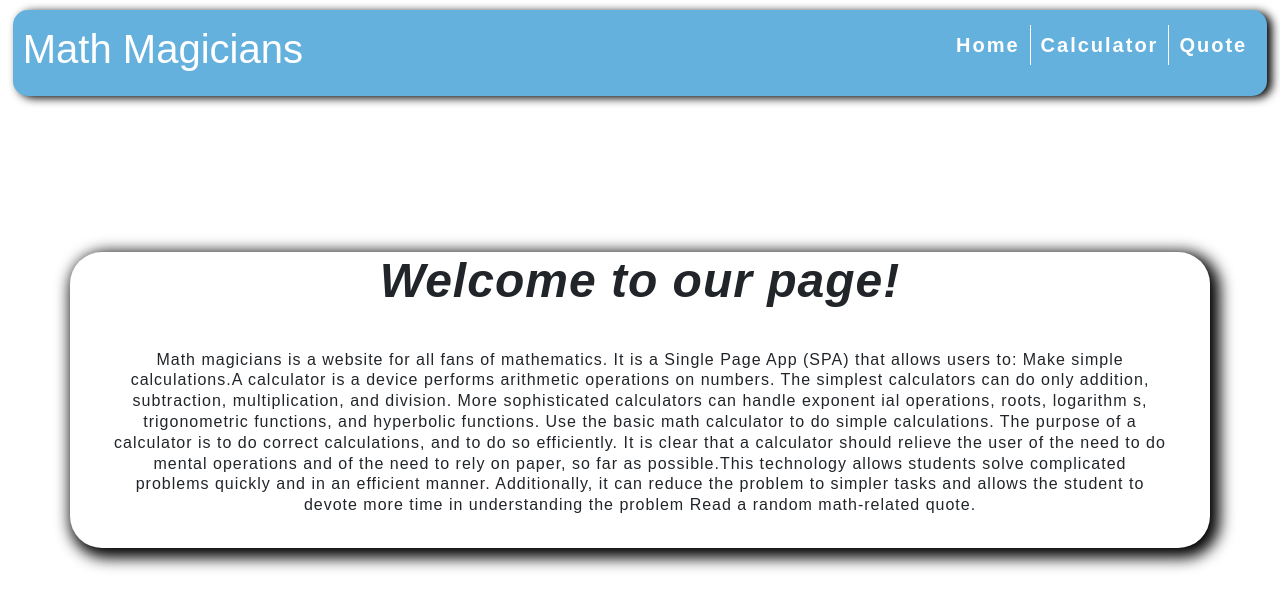
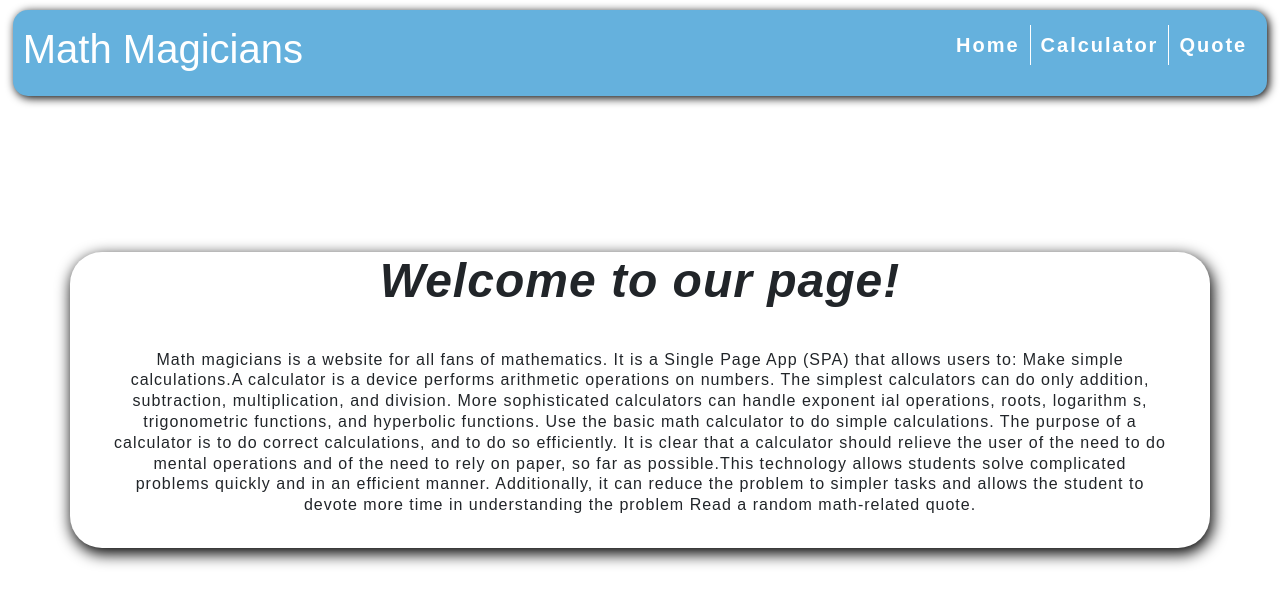
Before and after one commit to jerryowusu/math-magicians, a React (Create React App) app: page / in a window 1280 px wide. Shown: the top 608 px of the page. Built offline with nearby package versions, Linux system fonts and the light colour scheme.

Commit message:
update styling

```diff
--- a/src/App.css
+++ b/src/App.css
@@ -9,8 +9,8 @@
   --color2: #fff;
   --color3: hsl(30, 80%, 54%);
   --color4: #65b1dd;
-  --box-shadow: 5px 5px 15px 5px #000;
-  --box-shadow2: 5px 2px 10px 0 #000;
+  --box-shadow: 2px 5px 15px 1px #000;
+  --box-shadow2: 2px 2px 10px 0 #000;
 }
 
 body {
```
